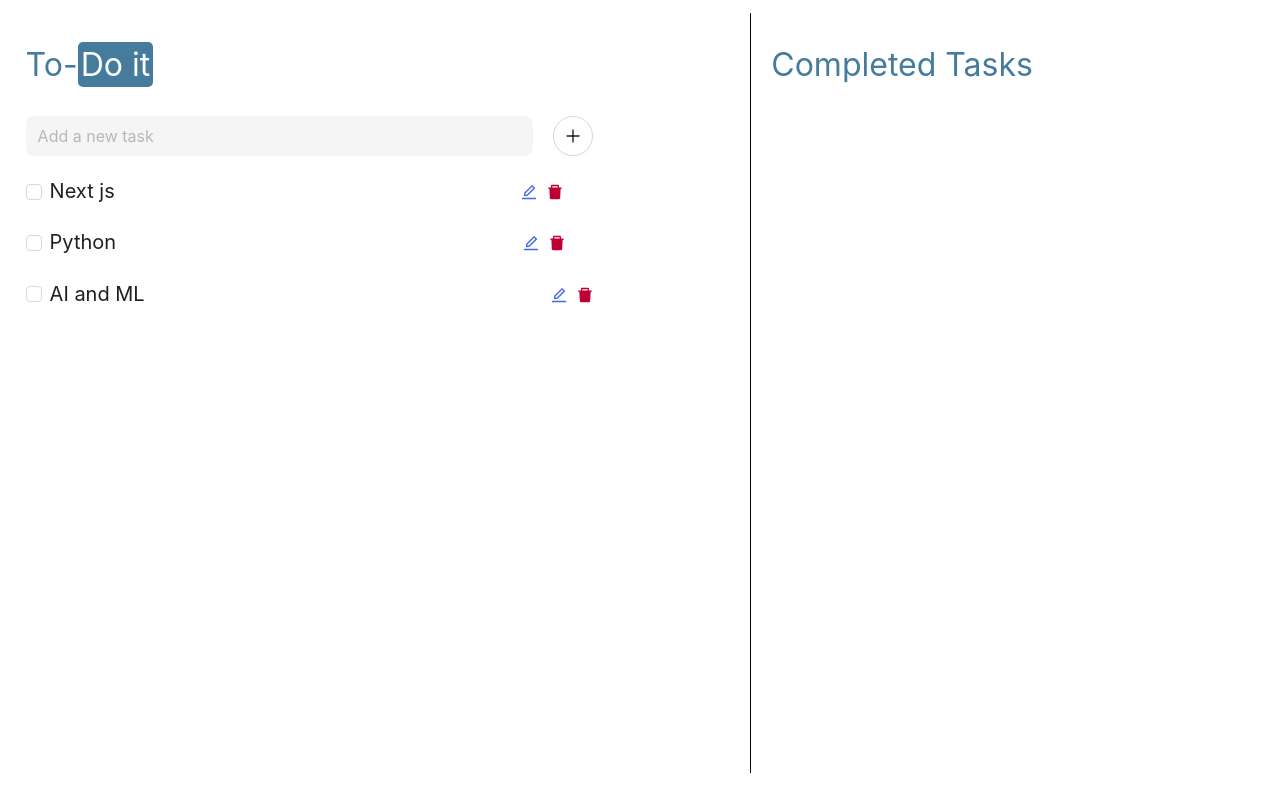
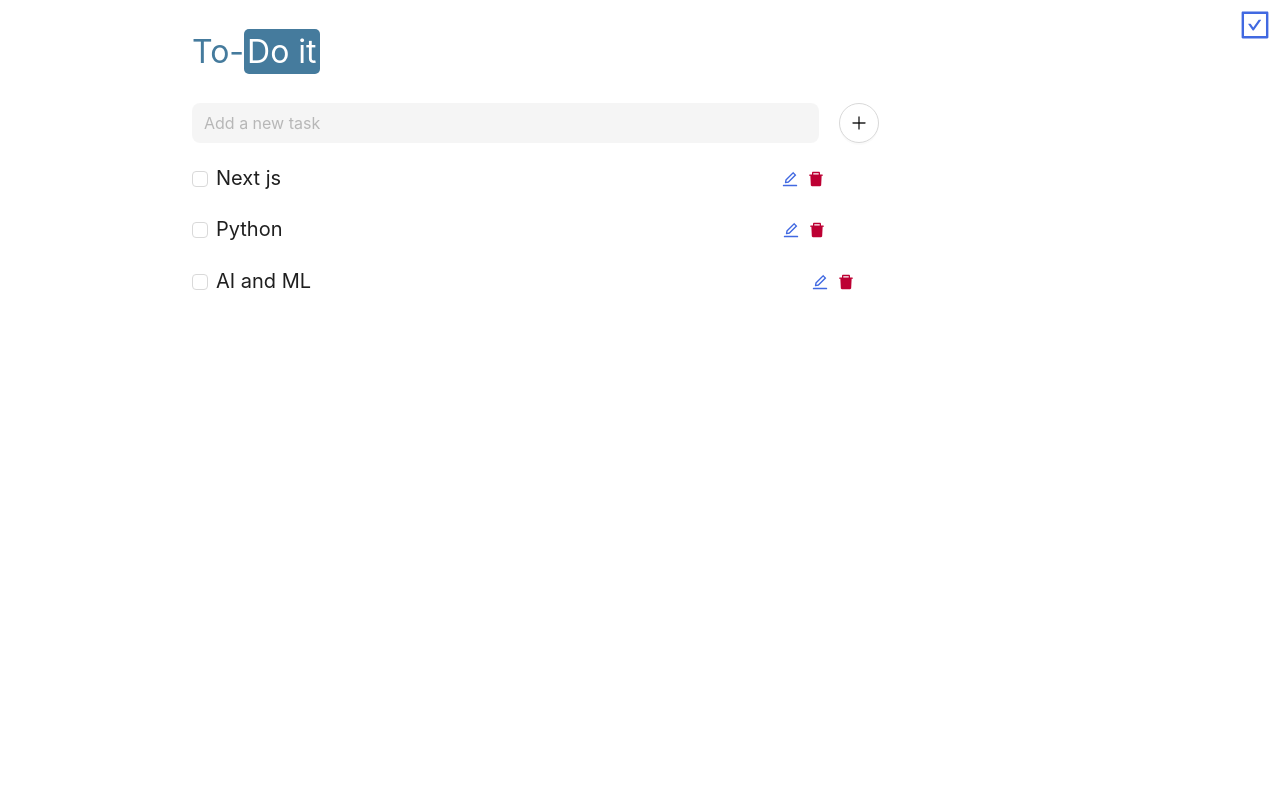
Before and after one commit to Umarkhangit/To-Do, a React (Create React App) app: page / in a window 1280 px wide. Built offline with nearby package versions, Linux system fonts and the light colour scheme.

Commit message:
Ignored node modules and added check icon

```diff
--- a/src/App.css
+++ b/src/App.css
@@ -1,7 +1,7 @@
-.container {
+/* .container {
   display: flex;
-  margin: 1% 2%;
-}
+  justify-content: center;
+} */
 
 .title {
   font-size: 2em;
@@ -23,3 +23,13 @@
   display: flex;
   justify-content: space-between;
 }
+
+#completed-tasks-icon {
+  color: royalblue;
+  font-size: 30px;
+  position: absolute;
+  right: 0;
+  top: 0;
+  margin: 10px;
+  cursor: pointer;
+}
--- a/src/App.jsx
+++ b/src/App.jsx
@@ -1,8 +1,9 @@
 import { useState } from 'react';
 import './App.css';
 import TaskLists from './components/TaskLists';
-import CompletedTasks from './components/CompletedTasks';
+// import CompletedTasks from './components/CompletedTasks';
 import { message } from 'antd';
+import { CheckSquareOutlined } from '@ant-design/icons';
 // import axios from 'axios';
 
 function App() {
@@ -142,8 +143,11 @@ function App() {
       <div className='container'>
         <TaskLists tasks={tasks} taskInput={taskInput} handleCheck={handleCheck} handleChange={handleChange} handleAdd={handleAdd} isEdit={isEdit}
           setIsEdit={setIsEdit} handleEditChange={handleEditChange} handleEditSave={handleEditSave} handleDelete={handleDelete} />
-        <CompletedTasks tasks={tasks} handleDelete={handleDelete} />
+
+        {/* <CompletedTasks tasks={tasks} handleDelete={handleDelete} /> */}
       </div>
+
+      <CheckSquareOutlined id='completed-tasks-icon'/>
     </>
 
   );
--- a/src/components/TaskLists.jsx
+++ b/src/components/TaskLists.jsx
@@ -4,7 +4,7 @@ import { PlusOutlined, EditOutlined, DeleteFilled, CheckOutlined, CloseOutlined
 const TaskLists = ({ tasks, taskInput, handleCheck, handleChange, handleAdd, handleEditChange, handleEditSave, isEdit, setIsEdit, handleDelete }) => {
 
   return (
-    <div style={{ width: "60%", height: "95vh", borderRight: "1px solid black" }}>
+    <div style={{ width: "70vw", height: "95vh",margin:"auto"}}>
       <p className='title'><span style={{ color: "#457b9d" }}>To-</span><span className='todoTitle'>Do it</span></p>
       <Input placeholder="Add a new task" variant='filled' className='input' size='large' onChange={handleChange} value={taskInput} />
       <Button shape='circle' icon={<PlusOutlined />} onClick={handleAdd} size='large' style={{ marginLeft: "20px" }}></Button>
@@ -15,7 +15,7 @@ const TaskLists = ({ tasks, taskInput, handleCheck, handleChange, handleAdd, han
               <div key={index}>
                 {isEdit.editId === val.id ?
                   (<>
-                    <Input type='text' value={isEdit.editText} onChange={(e) => handleEditChange(e, val.id)} size='small' variant='underlined' style={{ width: "40%", marginTop: "20px", marginLeft: "10px" }} />
+                    <Input type='text' value={isEdit.editText} onChange={(e) => handleEditChange(e, val.id)} variant='underlined' style={{ width: "40%", marginTop: "20px", marginLeft: "10px" }} />
                     <CheckOutlined style={{ marginLeft: "25%", cursor: "pointer", color: "royalblue" }} onClick={() => handleEditSave(val.id)} />
                     <CloseOutlined style={{ marginLeft: "10px", cursor: "pointer", color: "#bd0033" }} onClick={() => setIsEdit({ isEdit, editId: null, editText: "" })} />
                   </>)
```
Also changed, not shown: 1 other file (tests, documents, lock files or other folders).
